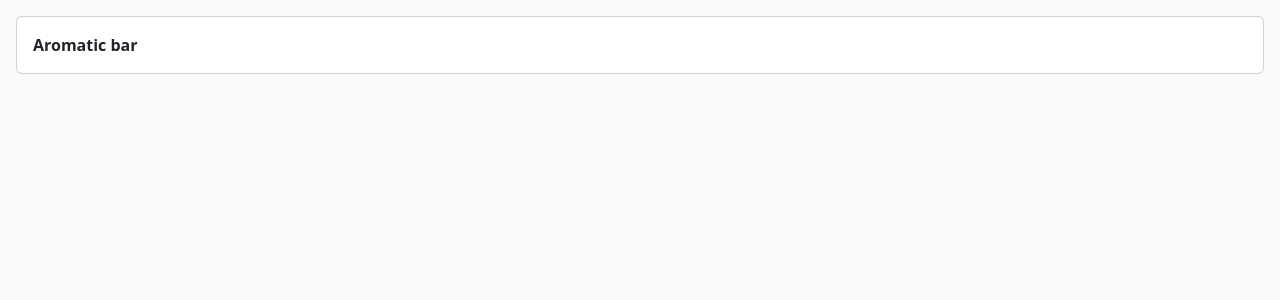
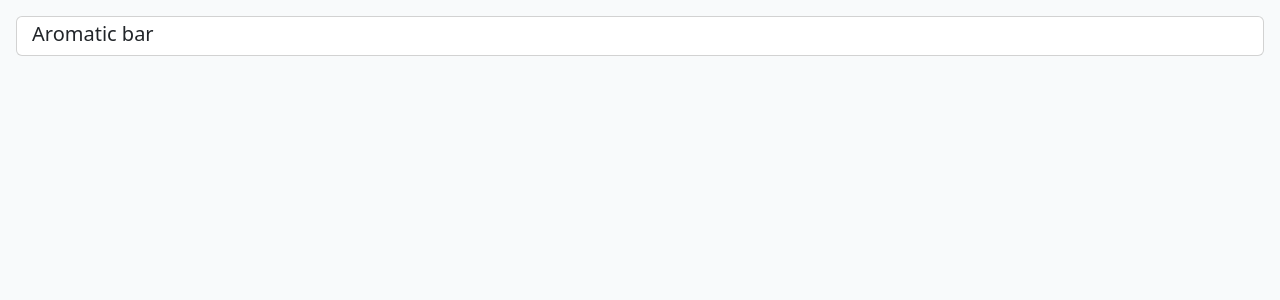
Before and after one commit to Iqbal0786/senpiper-assignment, a React (Create React App) app: page / in a window 1280 px wide. Shown: the top 300 px of the page. Built offline with nearby package versions, Linux system fonts and the light colour scheme.

Commit message:
Update Feedback.jsx

```diff
--- a/src/components/Feedback.jsx
+++ b/src/components/Feedback.jsx
@@ -1,13 +1,16 @@
 import React from 'react'
-import {Container , Card} from "react-bootstrap"
+import {Container , Card, Stack} from "react-bootstrap"
 
 export default function Feedback() {
   return (
     <>
      <Container  className='p-3' style={{backgroundColor:"#f8fafb" , height:"1000px" }}  fluid>
-        <Card>
-            <Card.Body style={{fontWeight:"bold"}}>Aromatic bar</Card.Body>
+        <Card style={{height:"40px" ,padding:"5px 0px 5px 15px"}}>
+            <Card.Title >Aromatic bar</Card.Title>
         </Card>
+        <Stack>
+
+        </Stack>
      </Container>
     </>
   )
```
